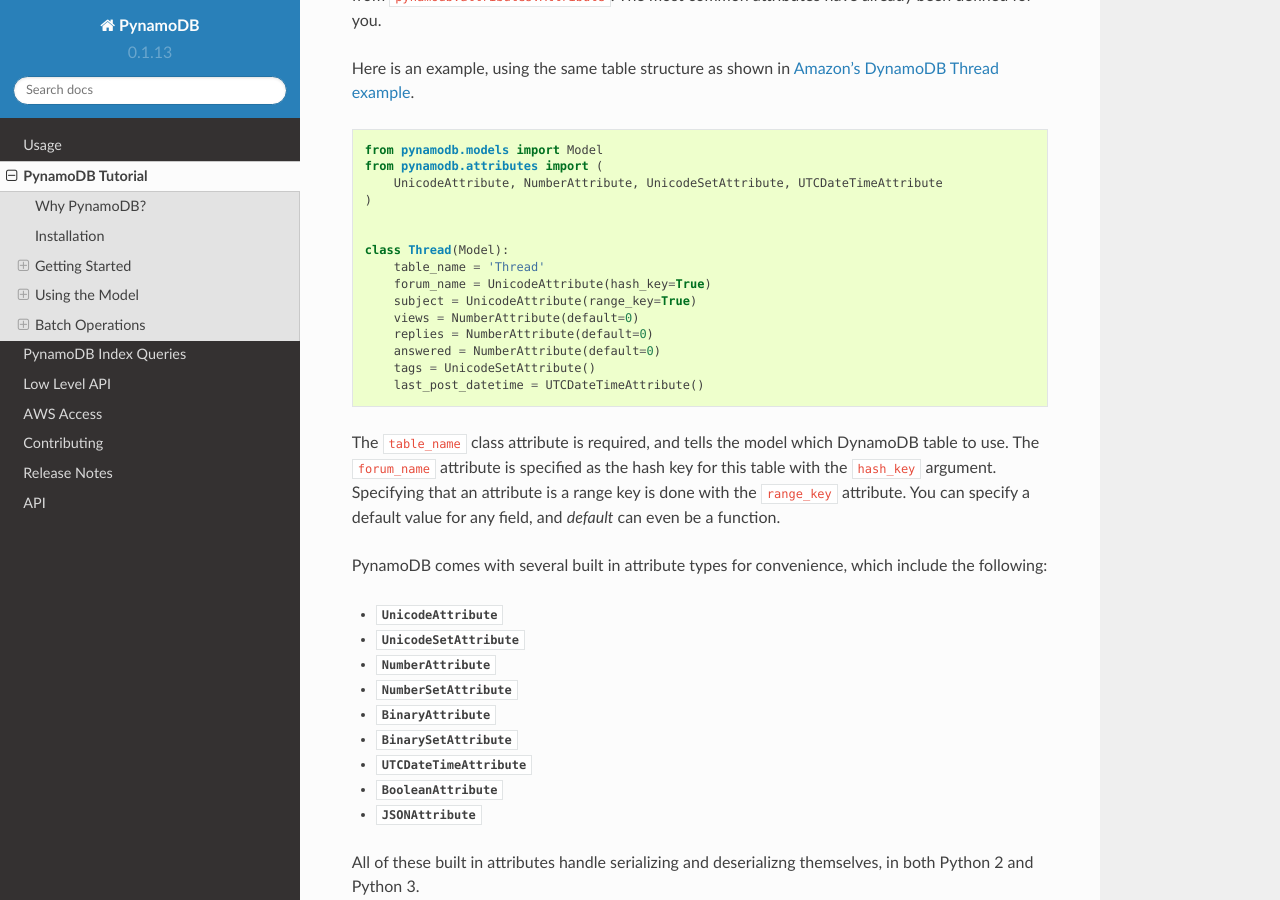
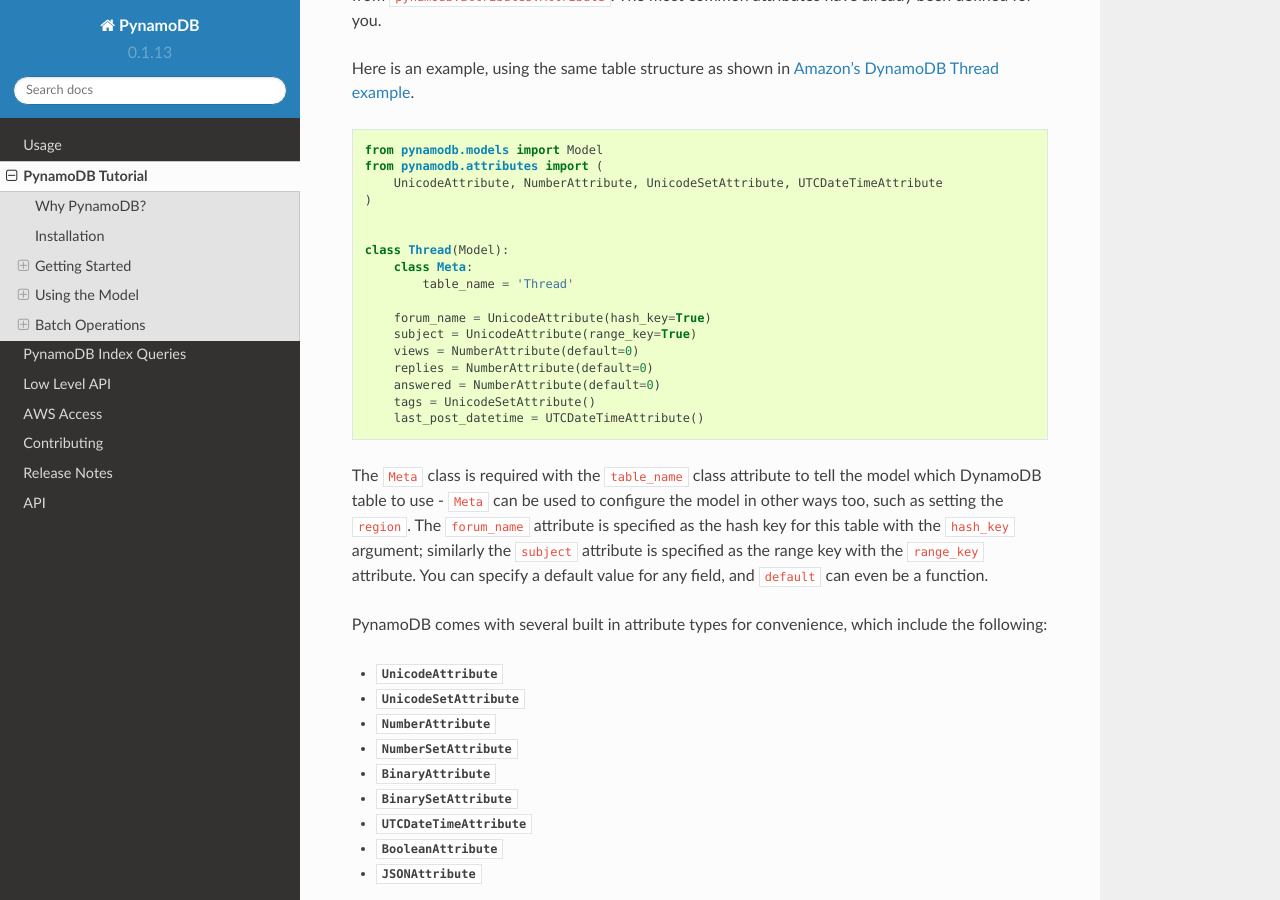
Before and after one commit to pynamodb/PynamoDB, a Sphinx documentation site: the page built from docs/tutorial.rst, in a window 1280 px wide and 900 px high, scrolled down 1213 px. Built offline with Sphinx 7.4.7 and the Read the Docs theme 2.0.0, drawn with Linux system fonts in a browser that asks for light colours.

Commit message:
Update documentation for Meta class settings

```diff
--- a/docs/indexes.rst
+++ b/docs/indexes.rst
@@ -53,7 +53,8 @@ a class attribute on the model, as in this example:
         """
         A test model that uses a global secondary index
         """
-        table_name = 'TestModel'
+        class Meta:
+            table_name = 'TestModel'
         forum = UnicodeAttribute(hash_key=True)
         thread = UnicodeAttribute(range_key=True)
         view_index = ViewIndex()
--- a/docs/tutorial.rst
+++ b/docs/tutorial.rst
@@ -62,7 +62,9 @@ Here is an example, using the same table structure as shown in `Amazon's DynamoD
 
 
     class Thread(Model):
-        table_name = 'Thread'
+        class Meta:
+            table_name = 'Thread'
+
         forum_name = UnicodeAttribute(hash_key=True)
         subject = UnicodeAttribute(range_key=True)
         views = NumberAttribute(default=0)
@@ -71,9 +73,10 @@ Here is an example, using the same table structure as shown in `Amazon's DynamoD
         tags = UnicodeSetAttribute()
         last_post_datetime = UTCDateTimeAttribute()
 
-The ``table_name`` class attribute is required, and tells the model which DynamoDB table to use. The ``forum_name`` attribute
-is specified as the hash key for this table with the ``hash_key`` argument. Specifying that an attribute is a range key is done
-with the ``range_key`` attribute. You can specify a default value for any field, and `default` can even be a function.
+The ``Meta`` class is required with the ``table_name`` class attribute to tell the model which DynamoDB table to use -
+``Meta`` can be used to configure the model in other ways too, such as setting the ``region``. The ``forum_name``
+attribute is specified as the hash key for this table with the ``hash_key`` argument; similarly the ``subject``
+attribute is specified as the range key with the ``range_key`` attribute. You can specify a default value for any field, and ``default`` can even be a function.
 
 PynamoDB comes with several built in attribute types for convenience, which include the following:
 
```
Also changed, not shown: docs/quickstart.rst (+6 -4 lines).
